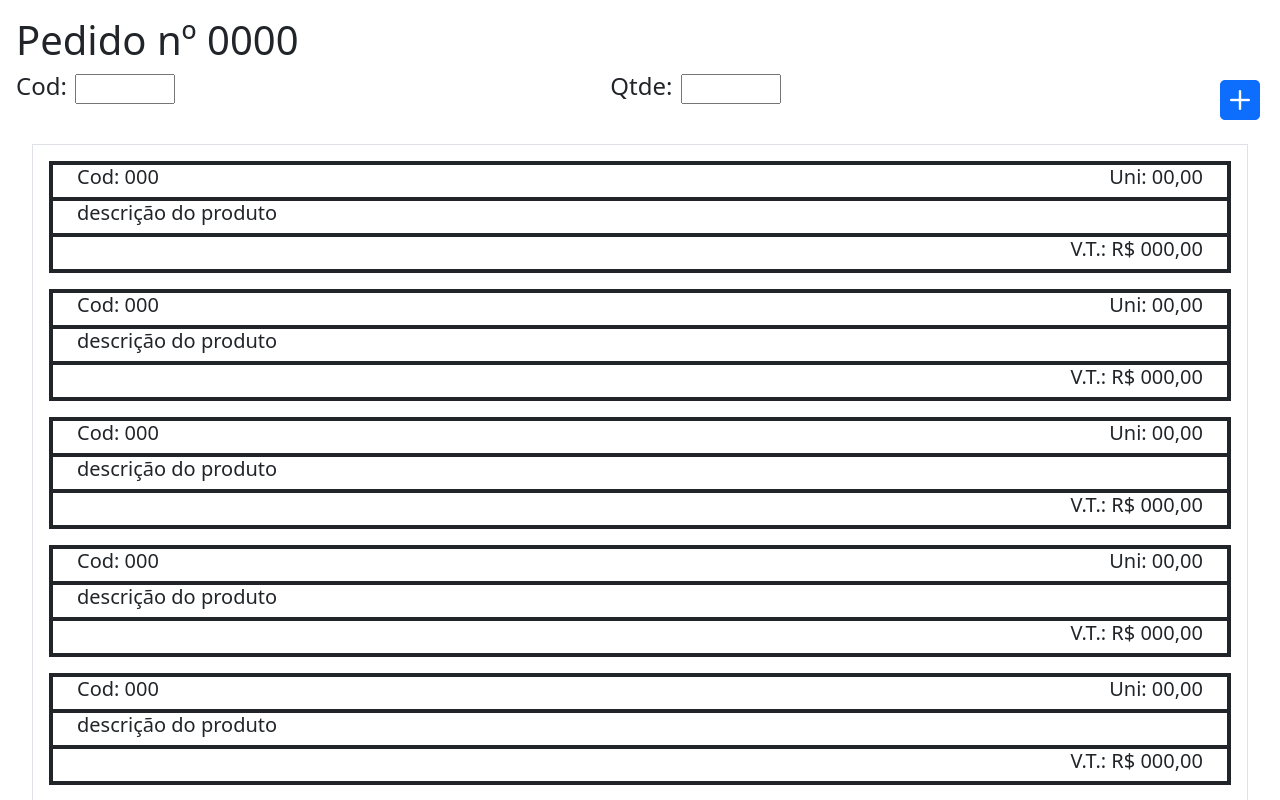
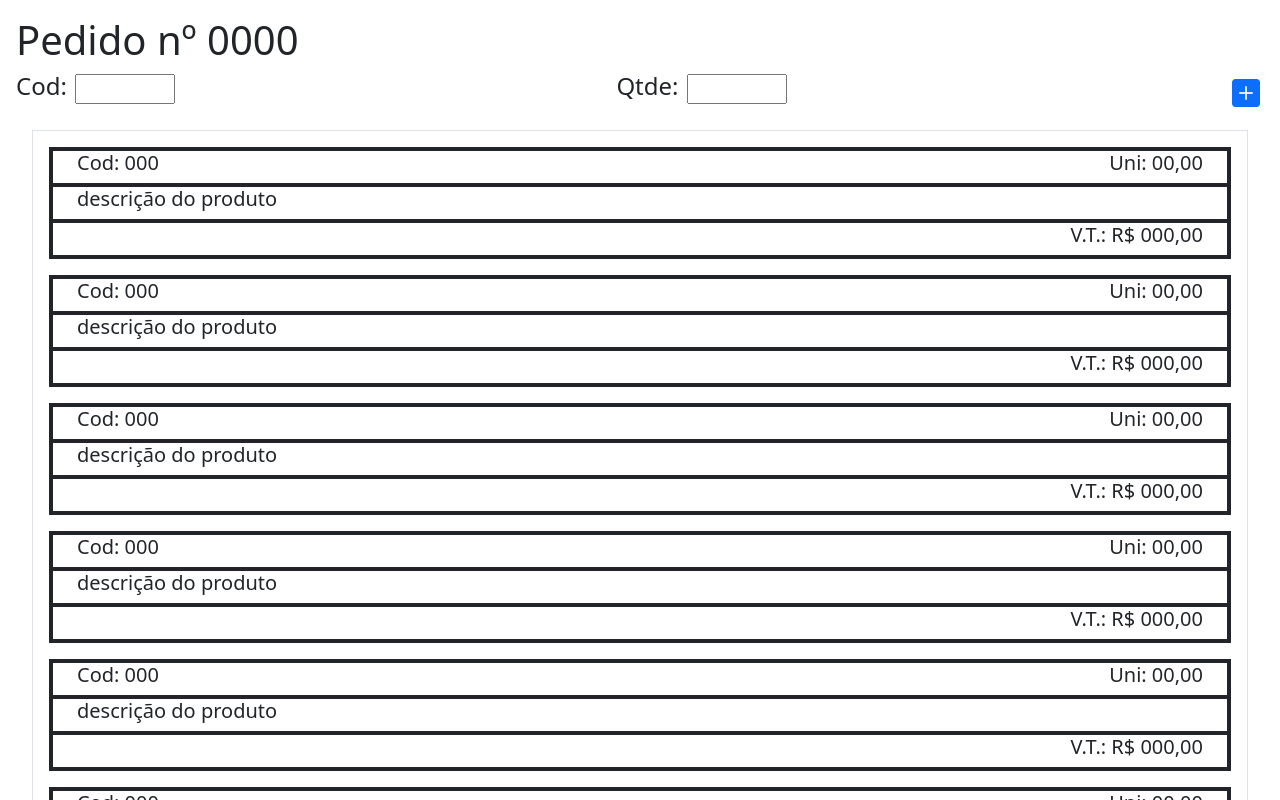
Before and after one commit to carneiroArleilson/pedido-loja, an Angular app: page /order in a window 1280 px wide. Shown: the top 800 px of the page. Built offline with nearby package versions, Linux system fonts and the light colour scheme.

Commit message:
fix: introduzindo docs

```diff
--- a/src/app/components/order/order.component.html
+++ b/src/app/components/order/order.component.html
@@ -11,7 +11,7 @@
       <h4>Qtde:</h4>
       <input type="text" size="5" />
     </div>
-    <h1 class="bi bi-plus-square-fill btn-outline-primary  m-1 d-inline-block"></h1>
+    <h3 class="p-0 bi bi-plus-square-fill btn-outline-primary  m-1 d-inline-block"></h3>
   </div>
   <div class="m-3 border barra"><app-list></app-list></div>
   <footer>
```
Also changed, not shown: 8 other files (tests, documents, lock files or other folders).
